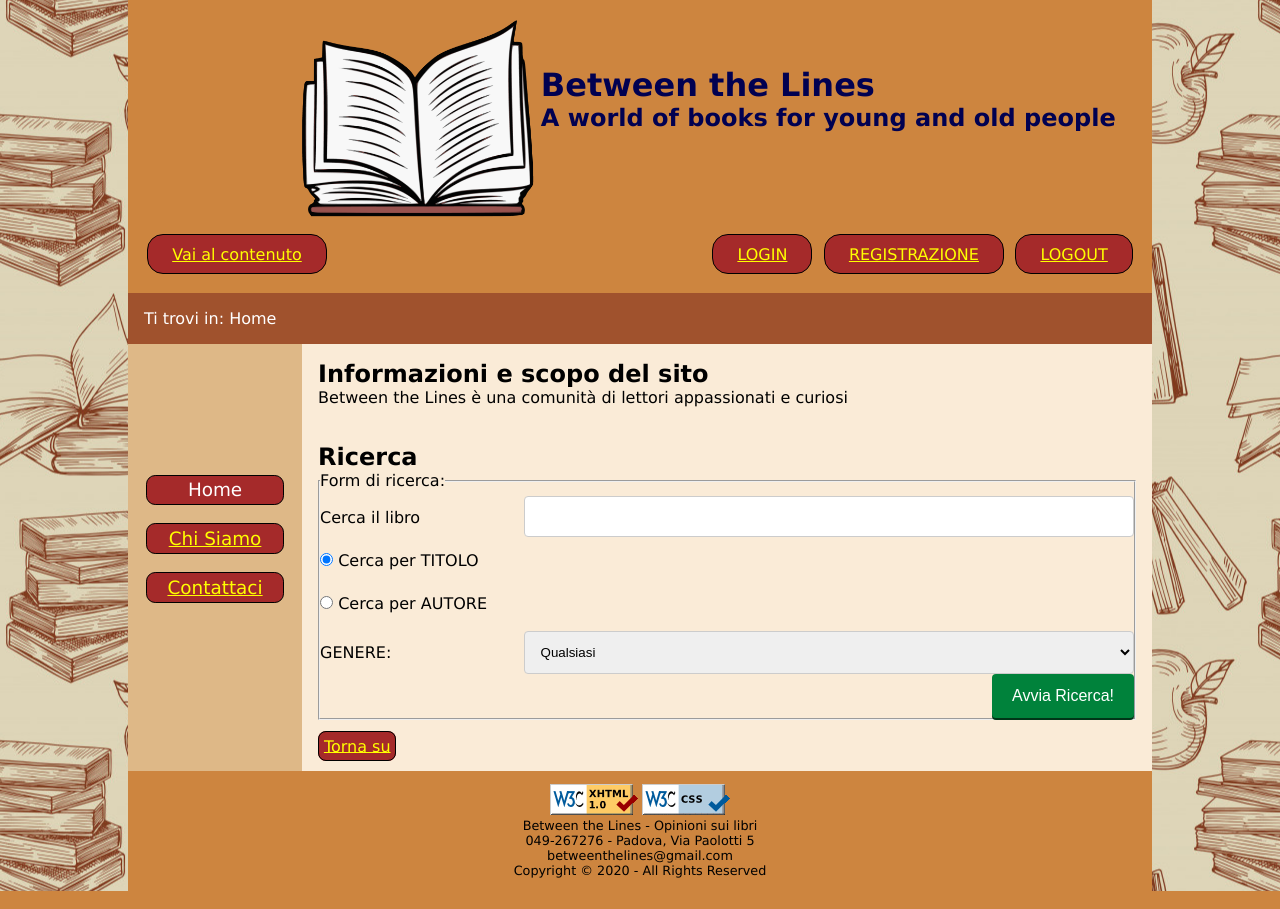
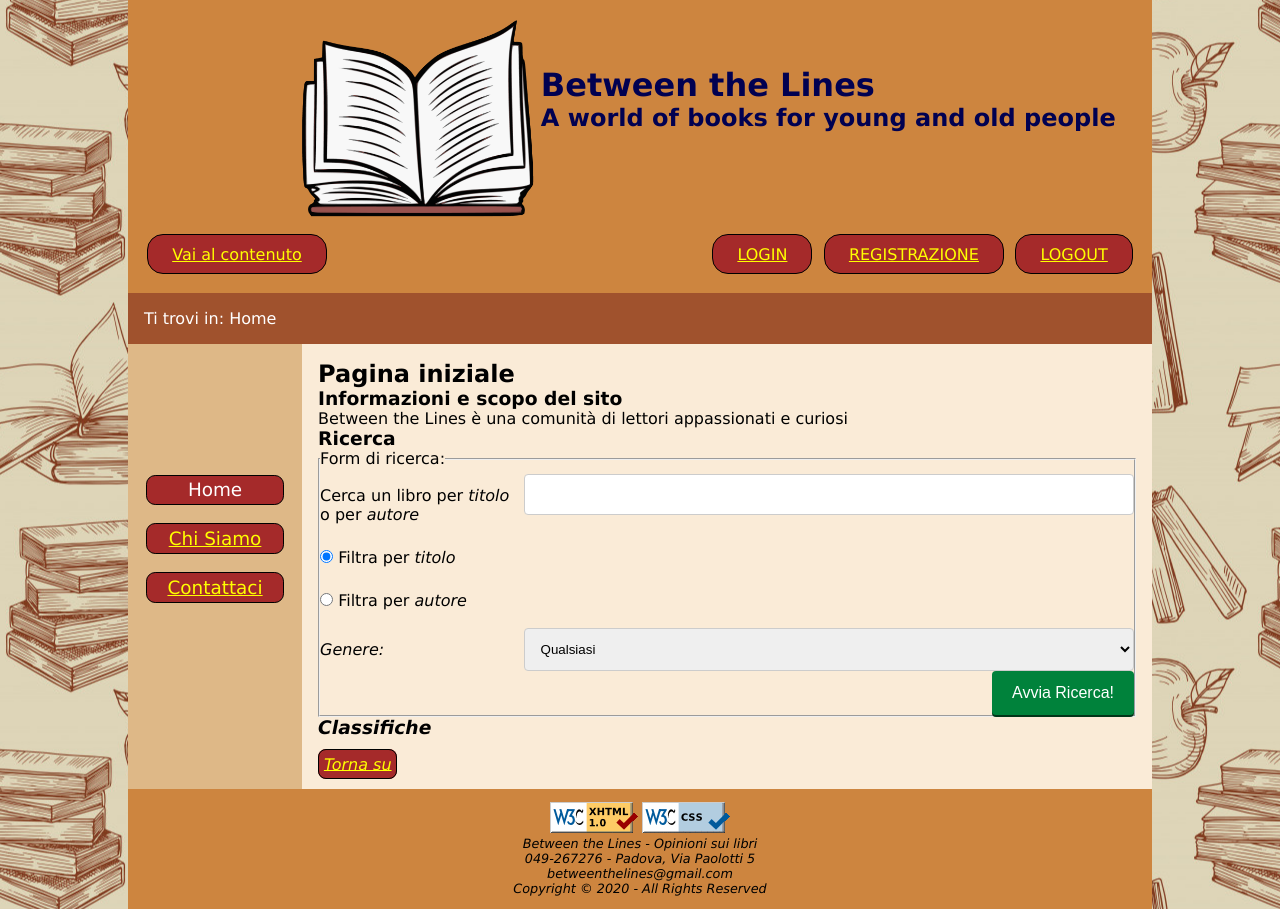
Before and after one commit to SimoDR/between-the-lines, a PHP site: page /php/index.php in a window 1280 px wide. Run offline with PHP 8.4, Linux system fonts and the light colour scheme; data that the repository does not hold is empty.

Commit message:
sistemati titoli

```diff
--- a/CSS/style.css
+++ b/CSS/style.css
@@ -409,8 +409,9 @@ ul.proPic img {
     justify-content: space-around;
 }
 
-#staff h3{
+#staff h4{
     padding: 0.5em;
+    font-size: 150%;
 }
 
 #staff img{
@@ -684,6 +685,7 @@ li.review {
     border-radius: 1em;
     margin: 1em 3em 0.5em 0;
     float:left;
+    border: 0.1em solid white;
 }
 
 .book {
--- a/HTML/index.html
+++ b/HTML/index.html
@@ -29,19 +29,20 @@
 </div>
 
 <div id="content">
-    <h2> Informazioni e scopo del sito</h2>
+    <h2> Pagina iniziale </h2>
+    <h3> Informazioni e scopo del sito</h3>
     <p> <span xml:lang="en">Between the Lines</span> è una comunità di lettori appassionati e curiosi</p>
 
-    <h2 id="indexRicerca"> Ricerca</h2>
+    <h3 id="indexRicerca"> Ricerca</h3>
 
-    <form id="search_form" method="get" action="../php/ricerca.php">
+    <form class="searchForm form" method="get" action="../php/ricerca.php">
                 <fieldset>
                     <legend>Form di ricerca: </legend>
                     <ERRORE/>
 
                     <div class="row">
                         <div class="col-25">
-                            <label for="search_bar">Cerca il libro</label>
+                            <label for="search_bar">Cerca un libro per <em>titolo</em> o per <em>autore</em></label>
                         </div>
                         <div class="col-75">
                             <input id="search_bar" name="search_bar" type="text"/>
@@ -49,19 +50,19 @@
                     </div>
 
                     <div class="row">
-                            <input id="filter_title" name="filter" type="radio" checked="checked" value="0"/>
-                            <label for="filter_title">Cerca per TITOLO</label>
+                        <input id="filter_title" name="filter" type="radio" checked="checked" value="0"/>
+                        <label for="filter_title">Filtra per <em>titolo</em></label>
                     </div>
 
 
                     <div class="row">
-                            <input id="filter_author" name="filter" type="radio" value="11"/>
-                            <label for="filter_author">Cerca per AUTORE</label>
+                        <input id="filter_author" name="filter" type="radio" value="11"/>
+                        <label for="filter_author">Filtra per <em>autore</em></label>
                     </div>
 
                     <div class="row">
                         <div class="col-25">
-                            <label for="genre">GENERE:</label>
+                            <label for="genre"><em>Genere<em>:</label>
                         </div>
                         <div class="col-75">
                             <select id="genre" name="genre" >
@@ -77,10 +78,11 @@
                 </fieldset>
             </form>
 
-
-    <TOP3_RECENSITI/>
-
-    <ULTIMI3_RECENSITI/>
+    <div id="classifiche">
+        <h3>Classifiche</h3>
+            <TOP3_RECENSITI/>
+            <ULTIMI3_RECENSITI/>
+    </div>
 
     <div class="turnBack"><a class="turnBackLink" href="#header">Torna su</a></div>
 
--- a/php/index.php
+++ b/php/index.php
@@ -47,10 +47,10 @@ if ($connectionSuccess == false) {
     }
 
     if ($queryTopReview != null) {
-        $topReview = '<h2>I libri più recensiti </h2><div id="rankingTopReview"><ol>';
+        $topReview = '<div id="rankingTopReview"><h4>I libri più recensiti </h4><ol>';
         foreach ($queryTopReview as $book) {
             $topReview .= '<li><dl>';
-            $topReview .= '<dt><a href="dettagliLibro.php?id_libro=' . $book['id'] . '">' . $book['titolo'] . '</a></dt>';
+            $topReview .= '<dt><h5><a href="dettagliLibro.php?id_libro=' . $book['id'] . '">' . $book['titolo'] . '</a></h5></dt>';
             $topReview .= '<dd><img src="' . $book['path_img'] . '" alt="' . $book['alt_text'] . '" /> </dd>';
             $topReview .= '<dd>' . $book['nrecensioni'] . ' recensioni</dd>';
             $topReview .= '</dl></li>';
@@ -62,11 +62,11 @@ if ($connectionSuccess == false) {
     }
 
     if ($queryLastReview != null) {
-        $lastReview = '<h2>Le nuove recensioni</h2><div id="rankingLastReview"><ol class="reviewList">';
+        $lastReview = '<div id="rankingLastReview"><h4>Le nuove recensioni</h4><ol class="reviewList">';
         foreach ($queryLastReview as $book) {
 
             $lastReview .= '<li>
-            <a href="dettagliLibro.php?id_libro=' . $book['id'] . '">' . $book['titolo'] . '</a>';
+            <h5><a href="dettagliLibro.php?id_libro=' . $book['id'] . '">' . $book['titolo'] . '</a></h5>';
 
 
             $lastReview .= '
```
Also changed, not shown: HTML/chisiamo.html (+7 -7 lines), HTML/contatti.html (+4 -3 lines), HTML/ricerca.html (+6 -6 lines).
